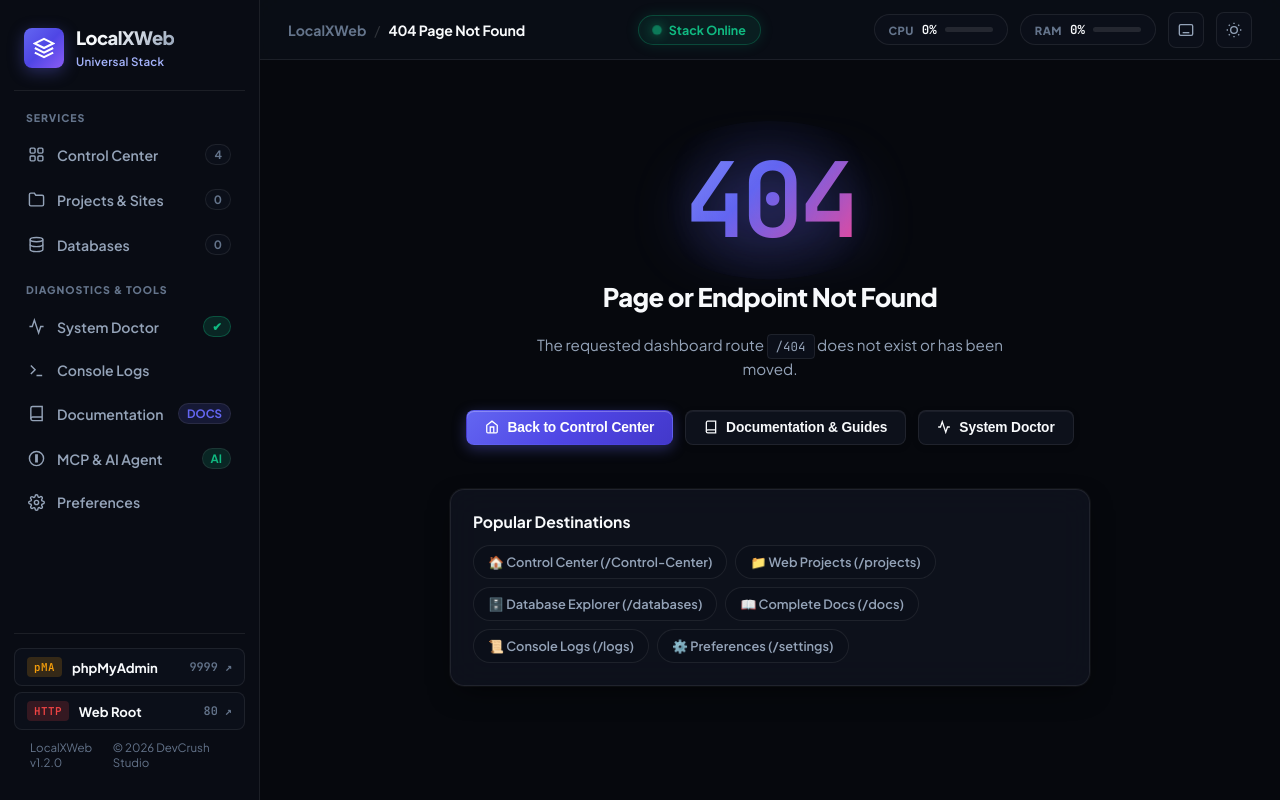
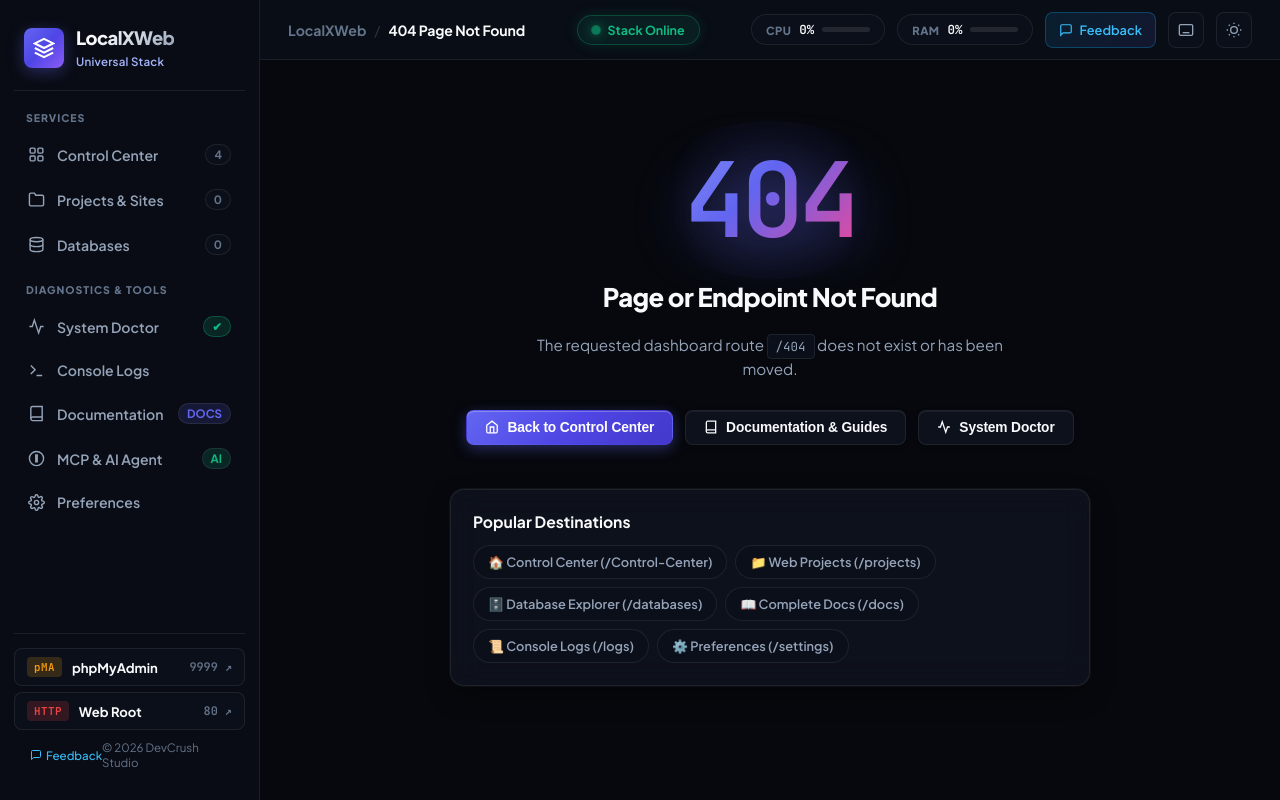
Before and after one commit to devlopersujoy/localxweb, a website: page src/dashboard/public/index.html in a window 1280 px wide. Drawn offline with Linux system fonts and the light colour scheme; no server answers.

Commit message:
feat(feedback): add Feedback portal button to Dashboard topbar, sidebar, and README

```diff
--- a/src/dashboard/public/index.html
+++ b/src/dashboard/public/index.html
@@ -99,7 +99,10 @@
         </a>
       </div>
       <div style="padding: 10px 16px; font-size: 0.72rem; color: var(--text-muted); border-top: 1px solid var(--sidebar-border); display: flex; justify-content: space-between; align-items: center;">
-        <span>LocalXWeb v1.2.0</span>
+        <a href="http://feedback.devcrushstudio.worker.dev/" target="_blank" rel="noopener noreferrer" style="color: #38bdf8; text-decoration: none; display: flex; align-items: center; gap: 4px; font-weight: 500;">
+          <svg width="12" height="12" viewBox="0 0 24 24" fill="none" stroke="currentColor" stroke-width="2"><path d="M21 15a2 2 0 0 1-2 2H7l-4 4V5a2 2 0 0 1 2-2h14a2 2 0 0 1 2 2z"></path></svg>
+          Feedback
+        </a>
         <span>© 2026 DevCrush Studio</span>
       </div>
     </aside>
@@ -140,6 +143,12 @@
             <span class="gauge-num font-mono" id="metric-ram">0%</span>
             <div class="gauge-meter"><div id="metric-ram-bar" class="gauge-meter-fill" style="width: 0%"></div></div>
           </div>
+
+          <!-- Feedback Button -->
+          <a href="http://feedback.devcrushstudio.worker.dev/" target="_blank" rel="noopener noreferrer" class="header-feedback-btn" title="Send Feedback to DevCrush Studio">
+            <svg width="14" height="14" viewBox="0 0 24 24" fill="none" stroke="currentColor" stroke-width="2"><path d="M21 15a2 2 0 0 1-2 2H7l-4 4V5a2 2 0 0 1 2-2h14a2 2 0 0 1 2 2z"></path></svg>
+            <span>Feedback</span>
+          </a>
 
           <!-- Keyboard Shortcuts Button -->
           <button id="shortcuts-btn" class="header-icon-btn" onclick="openModal('modal-shortcuts')" title="Keyboard Shortcuts (?)">
--- a/src/dashboard/public/style.css
+++ b/src/dashboard/public/style.css
@@ -481,6 +481,31 @@ html, body {
   color: var(--text-primary);
   border-color: var(--border-strong);
   transform: scale(1.05);
+}
+
+.header-feedback-btn {
+  height: 36px;
+  padding: 0 13px;
+  border-radius: var(--radius-sm);
+  background: linear-gradient(135deg, rgba(14, 165, 233, 0.12), rgba(99, 102, 241, 0.12));
+  border: 1px solid rgba(14, 165, 233, 0.3);
+  color: #38bdf8;
+  display: flex;
+  align-items: center;
+  gap: 6px;
+  font-size: 0.8rem;
+  font-weight: 600;
+  text-decoration: none;
+  cursor: pointer;
+  transition: var(--transition-smooth);
+}
+
+.header-feedback-btn:hover {
+  background: linear-gradient(135deg, rgba(14, 165, 233, 0.25), rgba(99, 102, 241, 0.25));
+  border-color: #38bdf8;
+  color: #fff;
+  transform: translateY(-1px);
+  box-shadow: 0 4px 14px rgba(14, 165, 233, 0.25);
 }
 
 /* ==========================================================================
```
Also changed, not shown: README.md.
